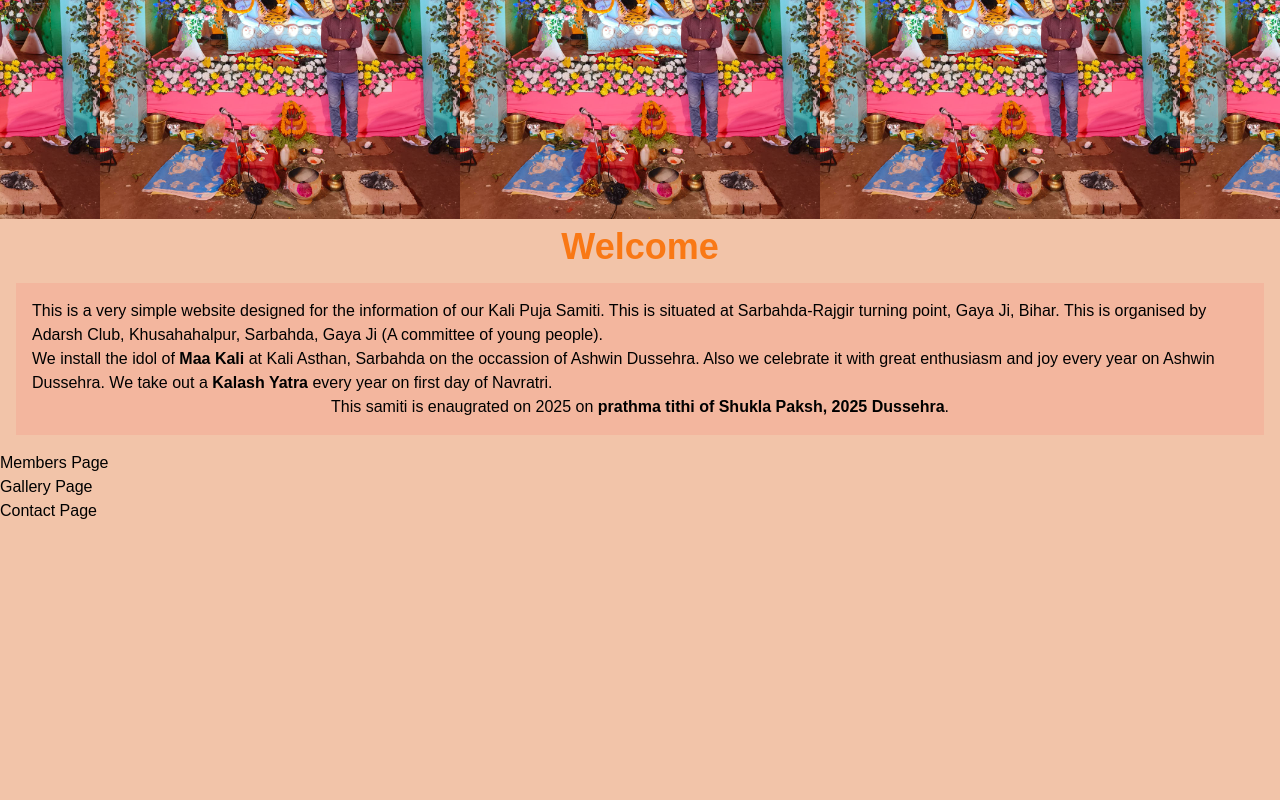
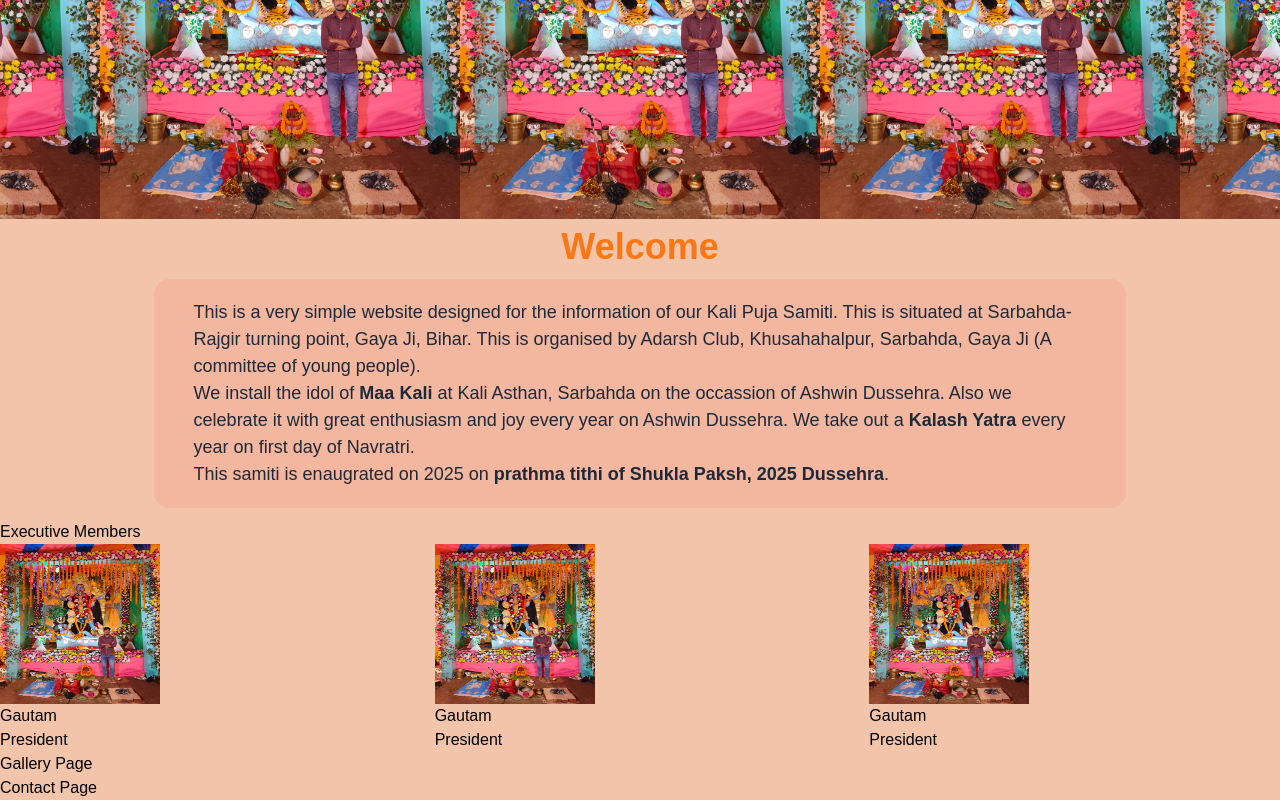
Before and after one commit to GautamKr2/Kali_Puja_website, a React (Vite) app in the folder frontend/: page / in a window 1280 px wide. Shown: the part 505-1305 px from the top of the page. Before the commit the page ends 1028 px from the top, so only its background shows below. Built offline with nearby package versions, Linux system fonts and the light colour scheme.

Commit message:
Completed About page, and creating members page

```diff
--- a/frontend/src/App.jsx
+++ b/frontend/src/App.jsx
@@ -2,6 +2,7 @@ import './App.css'
 import About from './components/About'
 import Home from './components/Home'
 import Main_Menu from './components/Main_Menu'
+import Members from './components/Members'
 import NavBar from './components/NavBar'
 import { Routes, Route } from 'react-router-dom'
 
@@ -15,7 +16,7 @@ function App() {
       <Routes>
         <Route path="/" element={<Home />}/>
         <Route path="/about" element={<About />}/>
-        <Route path="/members" element={<h1>Members Page</h1>}/>
+        <Route path="/members" element={<Members />}/>
         <Route path="/gallery" element={<h1>Gallery Page</h1>}/>
         <Route path="/contact" element={<h1>Contact Page</h1>}/>
       </Routes>
--- a/frontend/src/components/About.jsx
+++ b/frontend/src/components/About.jsx
@@ -1,12 +1,12 @@
 export default function About() {
     return (
         <>
-            <div className="bg-[#f3b69e] m-2 md:m-4 p-2 md:p-4 flex flex-col justify-center items-center">
+            <div className="bg-[#f3b69e] text-[12px] md:text-[18px] text-gray-800 m-3 md:mx-[12%] p-2 md:py-5 md:px-10 flex flex-col justify-center rounded md:rounded-2xl">
                 <p> This is a very simple website designed for the information of our Kali Puja Samiti. This is situated at Sarbahda-Rajgir turning point, Gaya Ji, Bihar. This is organised by Adarsh Club, Khusahahalpur, Sarbahda, Gaya Ji (A committee of young people). </p>
 
-                <p> We install the idol of <b>Maa Kali</b> at Kali Asthan, Sarbahda on the occassion of Ashwin Dussehra. Also we celebrate it with great enthusiasm and joy every year on Ashwin Dussehra. We take out a <b>Kalash Yatra</b> every year on first day of Navratri. </p>
+                <p>We install the idol of <b>Maa Kali</b> at Kali Asthan, Sarbahda on the occassion of Ashwin Dussehra. Also we celebrate it with great enthusiasm and joy every year on Ashwin Dussehra. We take out a <b>Kalash Yatra</b> every year on first day of Navratri. </p>
 
-                <p> This samiti is enaugrated on 2025 on <b>prathma tithi of Shukla Paksh, 2025 Dussehra</b>. </p>
+                <p><pre></pre> This samiti is enaugrated on 2025 on <b>prathma tithi of Shukla Paksh, 2025 Dussehra</b>. </p>
             </div>
         </>
     )
--- a/frontend/src/components/Home.jsx
+++ b/frontend/src/components/Home.jsx
@@ -1,4 +1,5 @@
 import About from "./About";
+import Members from "./Members";
 
 export default function Home() {
     return (
@@ -8,7 +9,7 @@ export default function Home() {
             <h2 className="text-2xl md:text-4xl text-[#f9720bef] font-bold text-center my-2"> Welcome </h2>
 
             <About />
-            <h1>Members Page</h1>
+            <Members />
             <h1>Gallery Page</h1>
             <h1>Contact Page</h1>
         </>
--- /dev/null
+++ b/frontend/src/components/Members.jsx
@@ -0,0 +1,40 @@
+export default function() {
+    const members = [
+        {
+            id: 1,
+            name: "Gautam",
+            image: "/kali_img.jpeg",
+            role: "President"
+        },
+        {
+            id: 2,
+            name: "Gautam",
+            image: "/kali_img.jpeg",
+            role: "President"
+        },
+        {
+            id: 3,
+            name: "Gautam",
+            image: "/kali_img.jpeg",
+            role: "President"
+        }
+    ]
+    return (
+        <>
+            <section>
+                <h1> Executive Members </h1>
+                <div className="grid grid-cols-3 gap-6">
+                    {
+                        members.map((member) => (
+                            <div key={member.id}>
+                                <img src={member.image} alt={`${member.name} profile`} className="size-40" />
+                                <h3> {member.name} </h3>
+                                <p> {member.role} </p>
+                            </div>
+                        ))
+                    }
+                </div>
+            </section>
+        </>
+    )
+}
```
